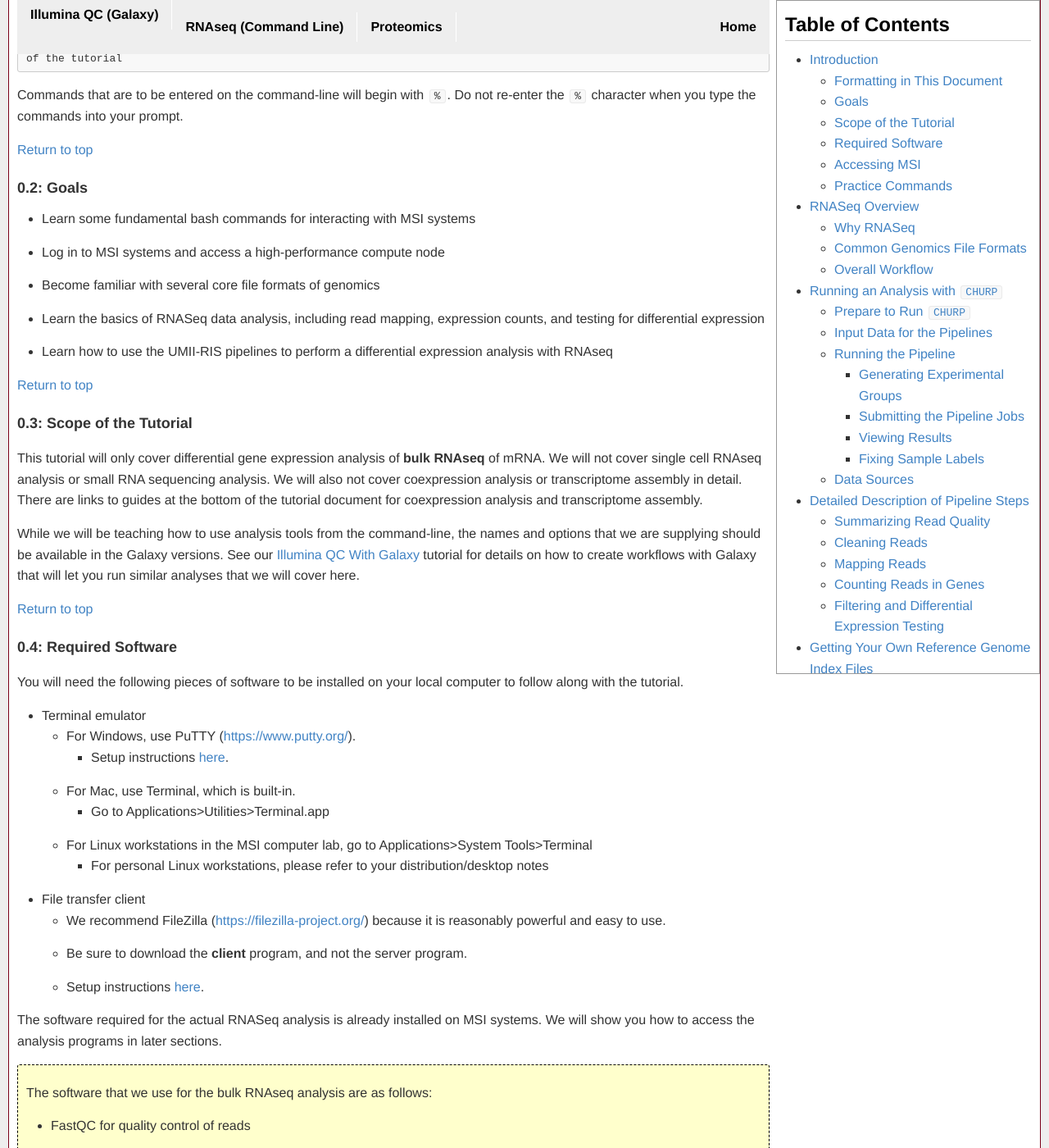
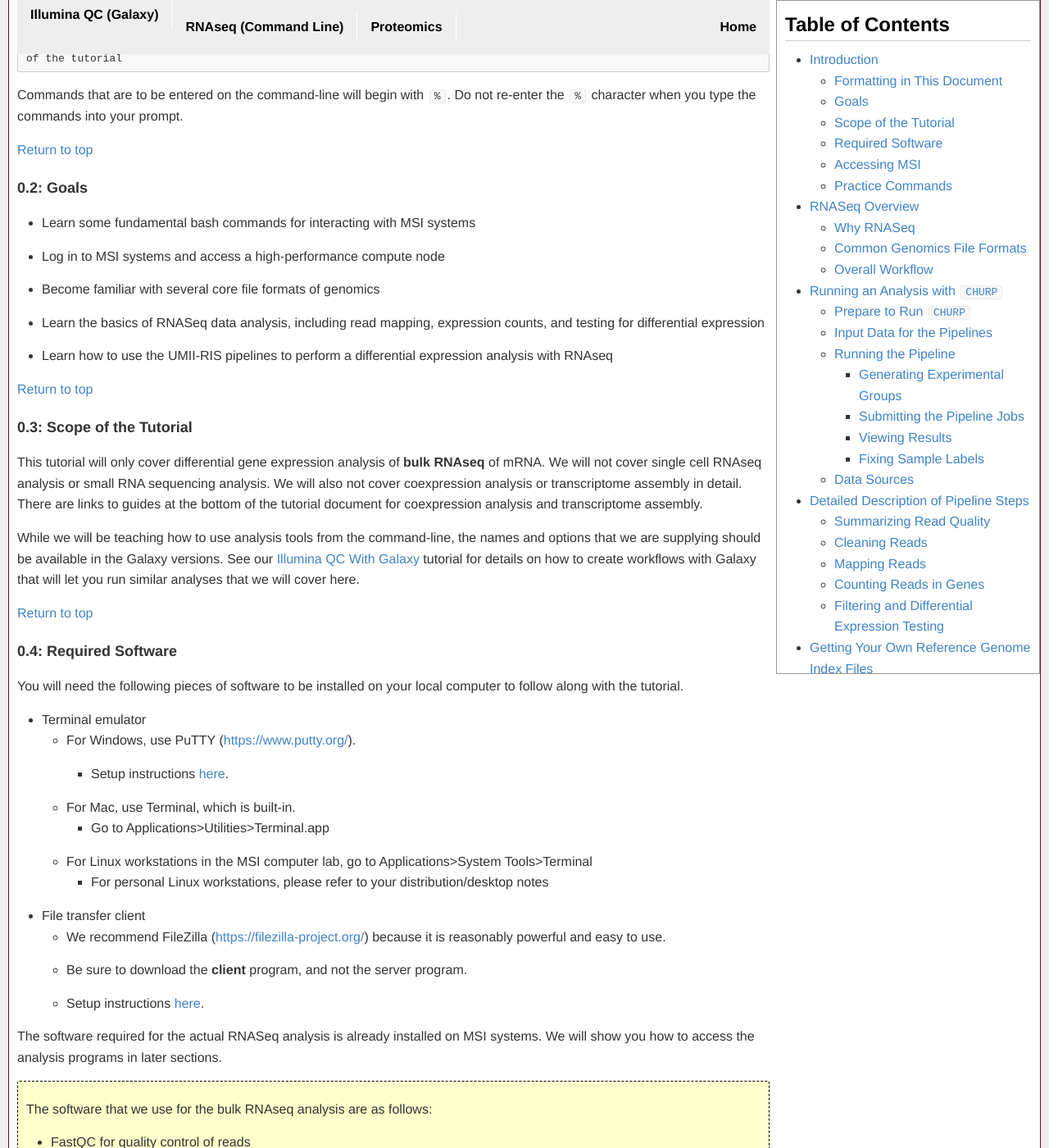
Before and after one commit to msi-ris/Tutorials, a Jekyll site: the page built from rnaseq_cmd.md, in a window 1280 px wide and 1400 px high, scrolled down 527 px. Shown: the whole window at 82% size. Built offline with Jekyll 4.4.1, drawn with Linux system fonts in a browser that asks for light colours.

Commit message:
Update layout

```diff
--- a/css/main.css
+++ b/css/main.css
@@ -66,7 +66,7 @@ div.warn {
     font-weight:bold;
 }
 
-#navdiv li, ul, ol {
+#navdiv li,#navdiv ul,#navdiv ol {
     line-hieght:1;
     margin:0;
 }
```
